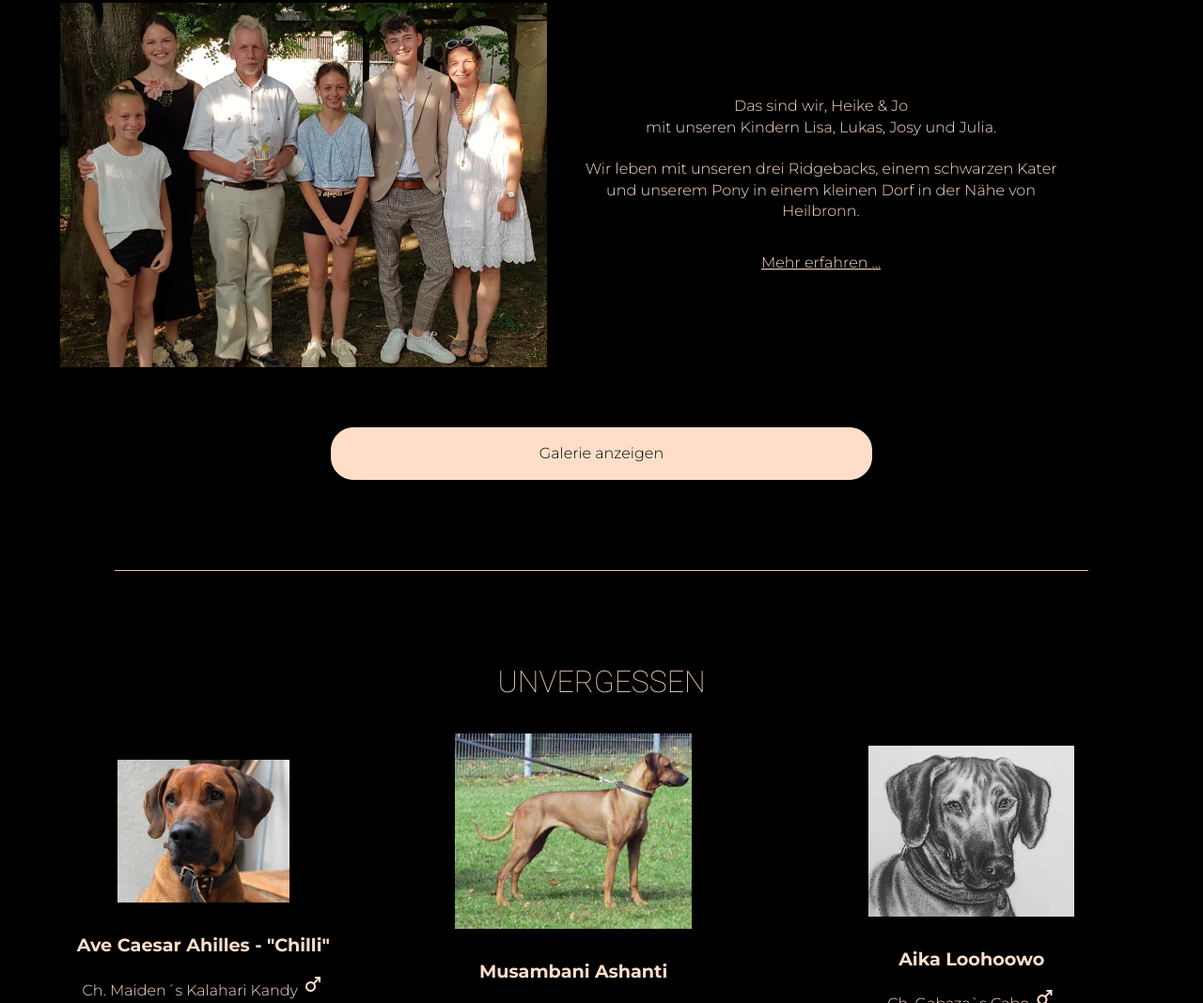
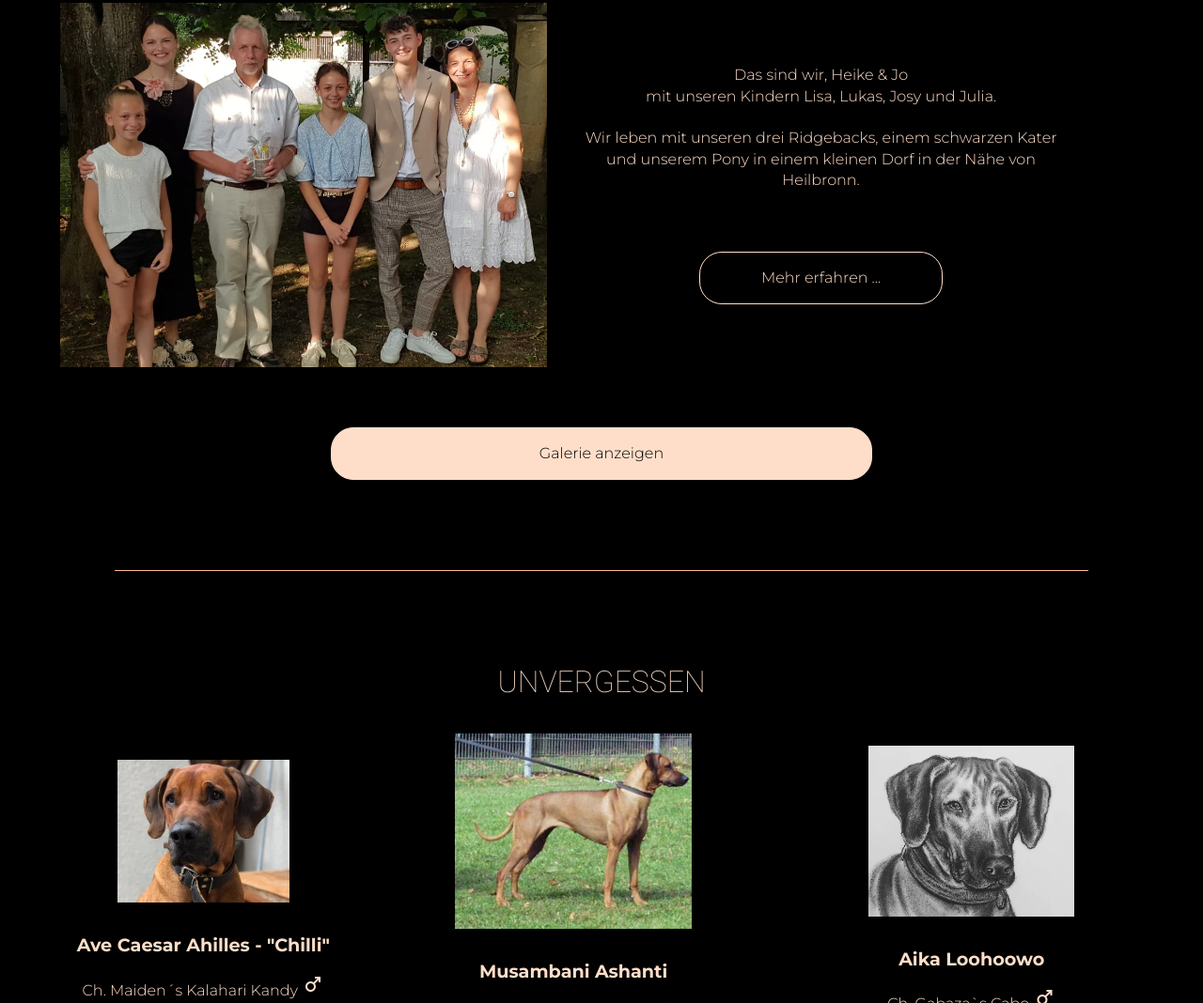
Before and after one commit to joheiss/um-website, a website: page index.html in a window 1280 px wide. Shown: the part 4429-5497 px from the top of the page at 94% size. Drawn offline with Linux system fonts and the light colour scheme.

Commit message:
new style for more btn

```diff
--- a/resources/css/style.css
+++ b/resources/css/style.css
@@ -597,23 +597,20 @@ input[type=submit]:hover {
   width: 50%;
   color: var(--text-color);
   text-align: center;
-  text-decoration: underline;
-  /*height: auto;*/
-  /*padding: 1.0em 2.0em;*/
-  /*text-align: center;*/
-  /*align-self: center;*/
-  /*background-color: var(--base-color);*/
-  /*color: var(--background-color);*/
-  /*border: 1px solid var(--base-color);*/
-  /*border-radius: 1.5em;*/
-  /*margin-top: 2.0em;*/
+  height: auto;
+  padding: 1.0em 2.0em;
+  align-self: center;
+  background-color: var(--background-color);
+  border: 1px solid var(--text-color);
+  border-radius: 1.5em;
+  margin-top: 2.0em;
   cursor: pointer;
 }
 
 .jo-about-story-btn:hover {
   /*background-color: var(--accent-color);*/
   color: var(--accent-color);
-  /*border: 1px solid var(--accent-color);*/
+  border: 1px solid var(--accent-color);
 }
 
 .jo-about-story-btn.show {
```
Also changed, not shown: todos.md (+2 -2 lines).
